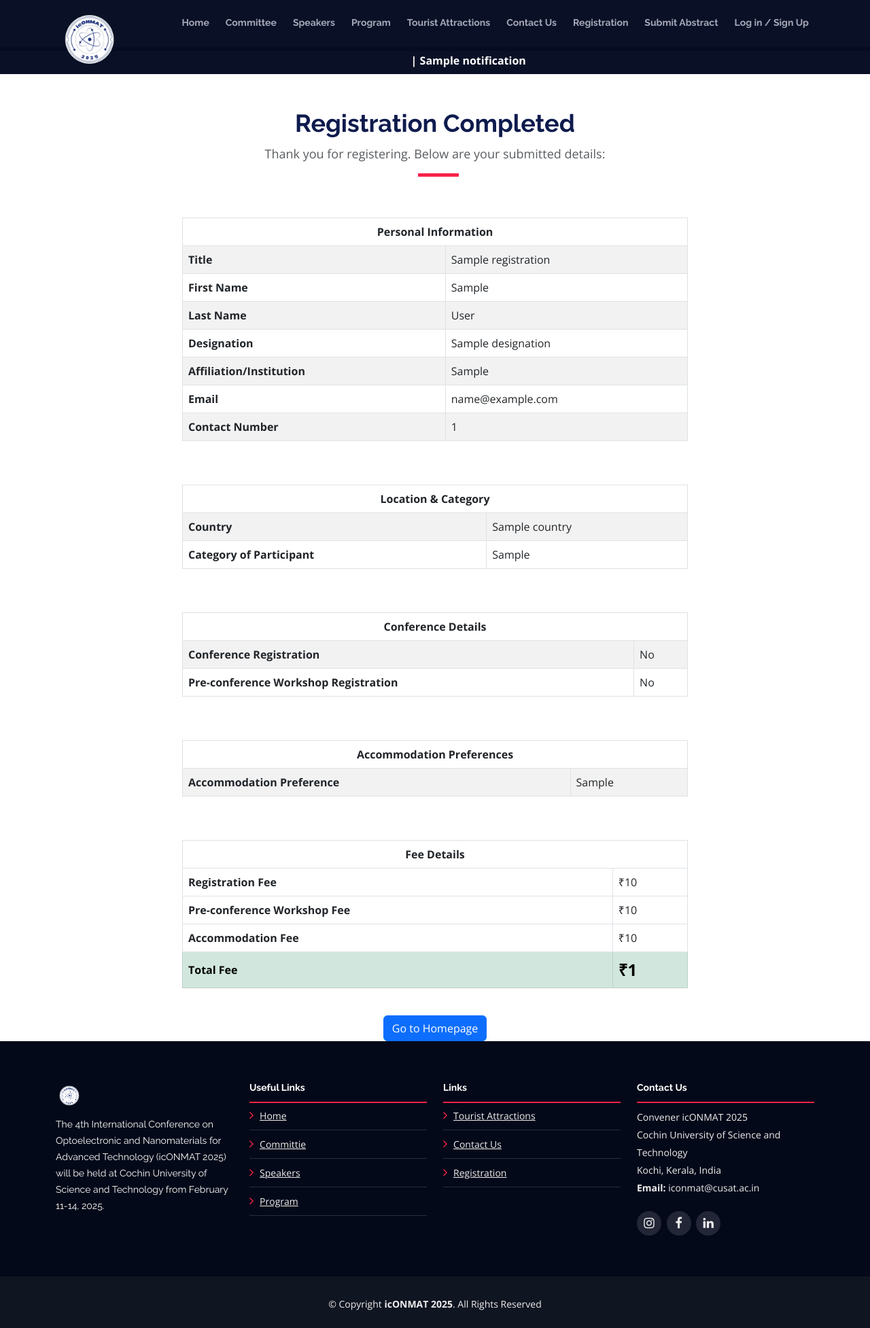
After one commit to VarshaShaheen/IconMat, a Django app: template templates/registration/registration_completed.html in a window 1280 px wide. The commit adds this page. Shown: the whole page at 68% size. Run offline with Django 5.2, Linux system fonts and the light colour scheme; the template is opened without the code that fills it: most values are stand-ins (such as "Sample title", 1, 10 or a date in 2020); parts of the project's set-up code (start-up, migrations or seed data) failed here and were passed over; some libraries are stand-ins or nearby versions.

Commit message:
feat: registration update

```diff
--- /dev/null
+++ b/templates/registration/registration_completed.html
@@ -0,0 +1,161 @@
+{% extends 'base.html' %}
+
+{% block title %}Registration Completed{% endblock %}
+
+{% block content %}
+    <div class="container" style="margin-top: 10rem;">
+        <div class="col-md-10 col-lg-8 mx-auto">
+
+            <div class="section-header text-center">
+                <h2>Registration Completed</h2>
+                <p class="text-center text-muted">Thank you for registering. Below are your submitted details:</p>
+            </div>
+
+            <!-- Personal Information Table -->
+            <div class="table-responsive mb-5">
+                <table class="table table-bordered table-striped">
+                    <thead>
+                    <tr>
+                        <th colspan="2" class="text-center">Personal Information</th>
+                    </tr>
+                    </thead>
+                    <tbody>
+                    <tr>
+                        <td><strong>Title</strong></td>
+                        <td>{{ registration.title }}</td>
+                    </tr>
+                    <tr>
+                        <td><strong>First Name</strong></td>
+                        <td>{{ registration.first_name }}</td>
+                    </tr>
+                    <tr>
+                        <td><strong>Last Name</strong></td>
+                        <td>{{ registration.last_name }}</td>
+                    </tr>
+                    <tr>
+                        <td><strong>Designation</strong></td>
+                        <td>{{ registration.designation }}</td>
+                    </tr>
+                    <tr>
+                        <td><strong>Affiliation/Institution</strong></td>
+                        <td>{{ registration.affiliation_or_institution }}</td>
+                    </tr>
+                    <tr>
+                        <td><strong>Email</strong></td>
+                        <td>{{ registration.email }}</td>
+                    </tr>
+                    <tr>
+                        <td><strong>Contact Number</strong></td>
+                        <td>{{ registration.contact_number }}</td>
+                    </tr>
+                    </tbody>
+                </table>
+            </div>
+
+            <!-- Location & Category Table -->
+            <div class="table-responsive mb-5">
+                <table class="table table-bordered table-striped">
+                    <thead>
+                    <tr>
+                        <th colspan="2" class="text-center">Location & Category</th>
+                    </tr>
+                    </thead>
+                    <tbody>
+                    <tr>
+                        <td><strong>Country</strong></td>
+                        <td>
+                            {% if registration.country == 'Other' %}
+                                {% if not registration.other_country %}
+                                    <span class="text-danger">No Country Specified</span>
+                                {% else %}
+                                    {{ registration.other_country }}
+                                {% endif %}
+                            {% else %}
+                                {{ registration.country }}
+                            {% endif %}
+                        </td>
+                    </tr>
+                    <tr>
+                        <td><strong>Category of Participant</strong></td>
+                        <td>{{ registration.category_of_participant }}</td>
+                    </tr>
+                    </tbody>
+                </table>
+            </div>
+
+            <!-- Conference Details Table -->
+            <div class="table-responsive mb-5">
+                <table class="table table-bordered table-striped">
+                    <thead>
+                    <tr>
+                        <th colspan="2" class="text-center">Conference Details</th>
+                    </tr>
+                    </thead>
+                    <tbody>
+                    <tr>
+                        <td><strong>Conference Registration</strong></td>
+                        <td>{% if registration.conference_registration %} Yes {% else %} No {% endif %}</td>
+                    </tr>
+                    <tr>
+                        <td><strong>Pre-conference Workshop Registration</strong></td>
+                        <td>{% if registration.pre_conference_workshop_registration %} Yes {% else %}
+                            No {% endif %}</td>
+                    </tr>
+                    </tbody>
+                </table>
+            </div>
+
+            <!-- Accommodation Preferences Table -->
+            <div class="table-responsive mb-5">
+                <table class="table table-bordered table-striped">
+                    <thead>
+                    <tr>
+                        <th colspan="2" class="text-center">Accommodation Preferences</th>
+                    </tr>
+                    </thead>
+                    <tbody>
+                    <tr>
+                        <td><strong>Accommodation Preference</strong></td>
+                        <td>{{ registration.accommodation_preference }}</td>
+                    </tr>
+                    </tbody>
+                </table>
+            </div>
+
+            <!-- Fee Details Table -->
+            <div class="table-responsive mb-4">
+                <table class="table table-bordered">
+                    <thead class="">
+                    <tr>
+                        <th colspan="2" class="text-center">Fee Details</th>
+                    </tr>
+                    </thead>
+                    <tbody>
+                    <tr>
+                        <td><strong>Registration Fee</strong></td>
+                        <td>₹{{ registration.fee_structure.registration_fee }}</td>
+                    </tr>
+                    <tr>
+                        <td><strong>Pre-conference Workshop Fee</strong></td>
+                        <td>₹{{ registration.fee_structure.pre_conference_workshop_fee }}</td>
+                    </tr>
+                    <tr>
+                        <td><strong>Accommodation Fee</strong></td>
+                        <td>₹{{ registration.fee_structure.accommodation_fee }}</td>
+                    </tr>
+                    </tbody>
+                    <tfoot>
+                    <tr class="table-success">
+                        <td><strong>Total Fee</strong></td>
+                        <td class="fw-bold fs-4">₹{{ registration.fee_structure.total_fee }}</td>
+                    </tr>
+                    </tfoot>
+                </table>
+            </div>
+
+            <div class="text-center">
+                <a href="/" class="btn btn-primary">Go to Homepage</a>
+            </div>
+        </div>
+    </div>
+{% endblock %}
--- a/templates/registration/review_and_payment.html
+++ b/templates/registration/review_and_payment.html
@@ -10,8 +10,6 @@
         <div class="row justify-content-center mb-5">
             <div class="col-md-10 col-lg-8">
                 <h2 class="text-center mb-4">Review and Payment</h2>
-
-                {% csrf_token %}
 
                 <!-- Personal Information Table -->
                 <div class="table-responsive mb-4">
```
Also changed, not shown: registration/views.py (+10 -8 lines), templates/abstract/abstract_details.html (+19 -16 lines), static/img/current_applied_phy.jpg (added).
